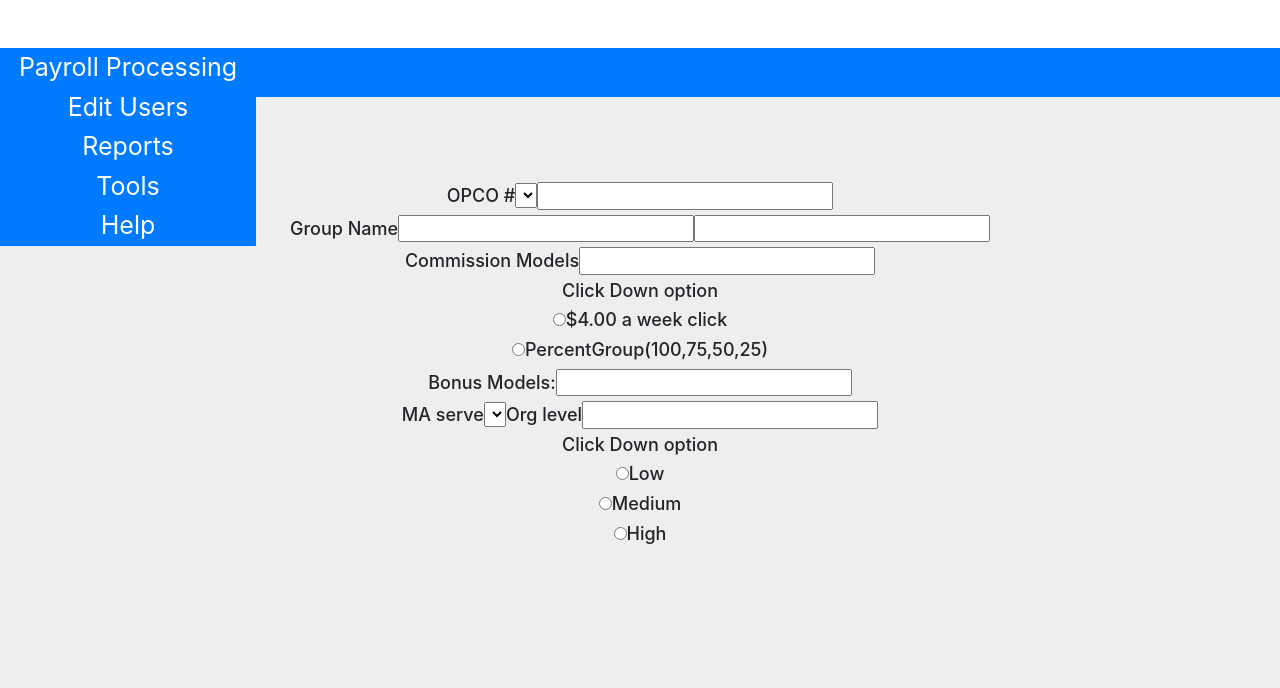
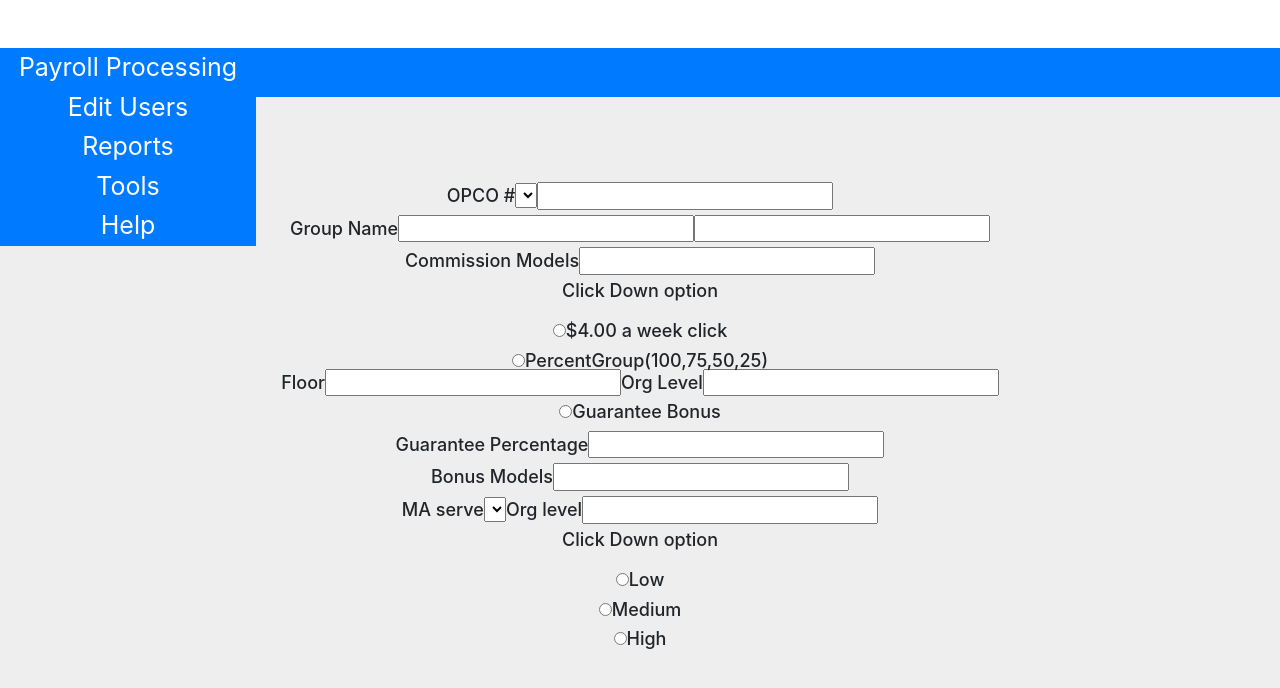
Before and after one commit to Junjie2412/wasppUI, a React app in the folder waspp-ui/: page /tools in a window 1280 px wide. Shown: the top 688 px of the page. Built offline with nearby package versions, Linux system fonts and the light colour scheme.

Commit message:
added on to OPCODefaults component

```diff
--- a/waspp-ui/src/containers/Tools/OPCODefaults/OPCODefaults.css
+++ b/waspp-ui/src/containers/Tools/OPCODefaults/OPCODefaults.css
@@ -1,3 +1,7 @@
 .radioText{
     font-size: 14px;
 }
+
+.alignRadio{
+    transform: translateY(11px);
+}
--- a/waspp-ui/src/containers/Tools/OPCODefaults/OPCODefaults.js
+++ b/waspp-ui/src/containers/Tools/OPCODefaults/OPCODefaults.js
@@ -1,5 +1,6 @@
 import React from 'react';
 import classes from '../../../../node_modules/bootstrap/dist/css/bootstrap.min.css';
+import css from './OPCODefaults.css';
 
 const opocDefaults = () =>{
     return(
@@ -21,17 +22,31 @@ const opocDefaults = () =>{
                 </div>
                 <div className={[classes['form-group'], classes.row].join(' ')}>
                     <label className={[classes['col-sm-2'], classes['col-form-label']].join(' ')}>Click Down option</label>
-                    <div className={classes['col-sm-2']}>
+                    <div className={[classes['col-sm-2'], css.alignRadio].join(' ')}>
                         <input type='radio' className={classes['form-check-input']} />
                         <label className={classes['form-check-label']}>$4.00 a week click</label>
                     </div>
-                    <div className={[classes['offset-sm-1'], classes['col-sm-2']].join(' ')}>
+                    <div className={[classes['offset-sm-1'], classes['col-sm-2'], css.alignRadio].join(' ')}>
                         <input type='radio' className={classes['form-check-input']} />
                         <label className={classes['form-check-label']}>PercentGroup(100,75,50,25)</label>
                     </div>
                 </div>
                 <div className={[classes['form-group'], classes.row].join(' ')}>
-                    <label className={[classes['col-sm-2'], classes['col-form-label']].join(' ')}>Bonus Models:</label>
+                    <label className={[classes['col-sm-2'], classes['col-form-label']].join(' ')}>Floor</label>
+                    <input type='text' className={[classes['col-sm-2'], classes['form-control']].join(' ')} />
+                    <label className={[classes['col-sm-1'], classes['col-form-label']].join(' ')}>Org Level</label>
+                    <input type = 'text' className={[classes['col-sm-6'], classes['form-control']].join(' ')}/>
+                </div>
+                <div className={[classes['form-group'], classes.row].join(' ')}>
+                    <div className={[classes['offset-sm-2'], classes['col-sm-2']].join(' ')}>
+                        <input type='radio' className={classes['form-check-input']} />
+                        <label className={classes['form-check-label']}>Guarantee Bonus</label>
+                    </div>
+                    <label className={[classes['col-sm-1'], classes['col-form-label']].join(' ')}>Guarantee Percentage</label>
+                    <input type='text' className={[classes['col-sm-6'], classes['form-control']].join(' ')} />
+                </div>
+                <div className={[classes['form-group'], classes.row].join(' ')}>
+                    <label className={[classes['col-sm-2'], classes['col-form-label']].join(' ')}>Bonus Models</label>
                     <input type='text' className={[classes['col-sm-9'], classes['form-control']].join(' ')} />
                 </div>
                 <div className={[classes['form-group'], classes.row].join(' ')}>
@@ -42,15 +57,15 @@ const opocDefaults = () =>{
                 </div>
                 <div className={[classes['form-group'], classes.row].join(' ')}>
                     <label className={[classes['col-sm-2'], classes['col-form-label']].join(' ')}>Click Down option</label>
-                    <div className={classes['col-sm-2']}>
+                    <div className={[classes['col-sm-2'], css.alignRadio].join(' ')}>
                         <input type='radio' className={classes['form-check-input']} />
                         <label className={classes['form-check-label']}>Low</label>
                     </div>
-                    <div className={[classes['offset-sm-1'], classes['col-sm-2']].join(' ')}>
+                    <div className={[classes['offset-sm-1'], classes['col-sm-2'], css.alignRadio].join(' ')}>
                         <input type='radio' className={classes['form-check-input']} />
                         <label className={classes['form-check-label']}>Medium</label>
                     </div>
-                    <div className={[classes['offset-sm-1'], classes['col-sm-2']].join(' ')}>
+                    <div className={[classes['offset-sm-1'], classes['col-sm-2'], css.alignRadio].join(' ')}>
                         <input type='radio' className={classes['form-check-input']} />
                         <label className={classes['form-check-label']}>High</label>
                     </div>
```
